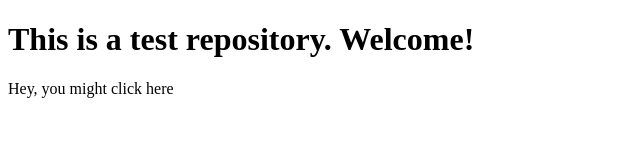
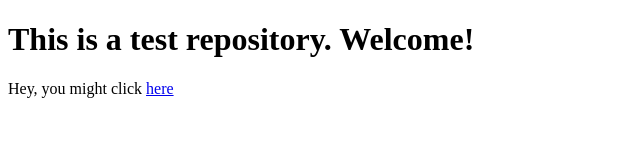
Before and after one commit to rstalpine/rstalpine.github.io, a plain HTML site: page index.html in a window 1280 px wide. Shown: the full height of the page, 0-640 px from the left. Drawn offline with Linux system fonts and the light colour scheme.

Commit message:
link fix

```diff
--- a/index.html
+++ b/index.html
@@ -7,6 +7,6 @@
 </head>
 <body>
     <h1>This is a test repository. Welcome!</h1>
-    Hey, you might click here <a href="http://google.com"ewj></a>
+    Hey, you might click <a href="http://google.com">here</a>
 </body>
 </html>
```
